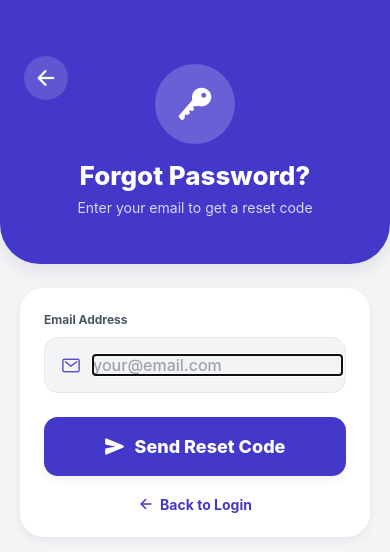
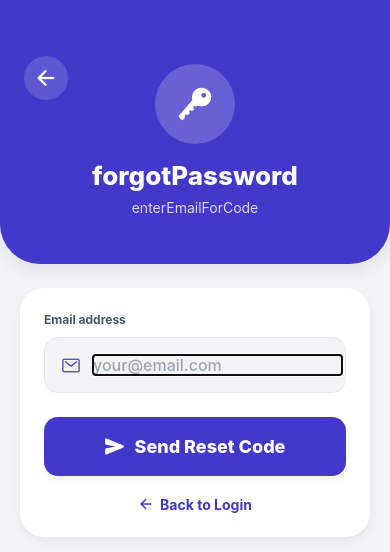
Before and after one commit to Hiwot-tadesse/pocket-money, a React Native app in the folder frontend/: screen /ForgotPassword in a window 390 px wide. Shown: the top 552 px of the page. Built offline with nearby package versions, Linux system fonts and the light colour scheme.

Commit message:
forgetpass

```diff
--- a/frontend/src/screens/auth/ForgotPasswordScreen.js
+++ b/frontend/src/screens/auth/ForgotPasswordScreen.js
@@ -7,8 +7,10 @@ import {
 import { Ionicons } from '@expo/vector-icons';
 import { authAPI } from '../../services/api';
 import { COLORS, SIZES, SHADOWS } from '../../constants/theme';
+import { useLanguage } from '../../context/LanguageContext';
 
 const ForgotPasswordScreen = ({ navigation }) => {
+  const { t } = useLanguage();
   const [email, setEmail] = useState('');
   const [loading, setLoading] = useState(false);
   const [error, setError] = useState('');
@@ -16,7 +18,7 @@ const ForgotPasswordScreen = ({ navigation }) => {
 
   const handleSend = async () => {
     setError('');
-    if (!email.trim()) { setError('Please enter your email address'); return; }
+    if (!email.trim()) { setError(t('enterEmailFirst')); return; }
 
     setLoading(true);
     try {
@@ -36,21 +38,21 @@ const ForgotPasswordScreen = ({ navigation }) => {
           <View style={styles.successIcon}>
             <Ionicons name="lock-open" size={40} color={COLORS.primary} />
           </View>
-          <Text style={styles.successTitle}>Reset Code Generated</Text>
-          <Text style={styles.successSub}>Your 6-digit reset code is:</Text>
+          <Text style={styles.successTitle}>{t('resetCodeGenerated')}</Text>
+          <Text style={styles.successSub}>{t('yourResetCode')}</Text>
           <View style={styles.otpBox}>
             <Text style={styles.otpText}>{otpResult.otp}</Text>
           </View>
-          <Text style={styles.expiryNote}>⏱ Valid for {otpResult.expiresIn}</Text>
+          <Text style={styles.expiryNote}>⏱ {t('validFor', { time: otpResult.expiresIn })}</Text>
           <TouchableOpacity
             style={styles.continueBtn}
             onPress={() => navigation.navigate('ResetPassword', { email: email.trim(), otp: otpResult.otp })}
           >
-            <Text style={styles.continueBtnText}>Continue to Reset Password</Text>
+            <Text style={styles.continueBtnText}>{t('continueToReset')}</Text>
             <Ionicons name="arrow-forward" size={20} color={COLORS.white} />
           </TouchableOpacity>
           <TouchableOpacity onPress={() => navigation.navigate('Login')} style={styles.backLink}>
-            <Text style={styles.backLinkText}>Back to Login</Text>
+            <Text style={styles.backLinkText}>{t('backToLogin')}</Text>
           </TouchableOpacity>
         </View>
       </View>
@@ -69,12 +71,12 @@ const ForgotPasswordScreen = ({ navigation }) => {
           <View style={styles.headerIconWrap}>
             <Ionicons name="key" size={40} color={COLORS.white} />
           </View>
-          <Text style={styles.headerTitle}>Forgot Password?</Text>
-          <Text style={styles.headerSub}>Enter your email to get a reset code</Text>
+          <Text style={styles.headerTitle}>{t('forgotPassword')}</Text>
+          <Text style={styles.headerSub}>{t('enterEmailForCode')}</Text>
         </View>
 
         <View style={styles.formCard}>
-          <Text style={styles.fieldLabel}>Email Address</Text>
+          <Text style={styles.fieldLabel}>{t('emailAddress')}</Text>
           <View style={[styles.inputBox, error && styles.inputBoxError]}>
             <Ionicons name="mail-outline" size={20} color={error ? COLORS.expense : COLORS.primary} style={styles.inputIcon} />
             <TextInput
@@ -100,14 +102,14 @@ const ForgotPasswordScreen = ({ navigation }) => {
               ? <ActivityIndicator color={COLORS.white} />
               : <>
                   <Ionicons name="send" size={20} color={COLORS.white} />
-                  <Text style={styles.submitText}>Send Reset Code</Text>
+                  <Text style={styles.submitText}>{t('sendResetCode')}</Text>
                 </>
             }
           </TouchableOpacity>
 
           <TouchableOpacity onPress={() => navigation.navigate('Login')} style={styles.backLink}>
             <Ionicons name="arrow-back" size={16} color={COLORS.primary} />
-            <Text style={styles.backLinkText}>Back to Login</Text>
+            <Text style={styles.backLinkText}>{t('backToLogin')}</Text>
           </TouchableOpacity>
         </View>
       </ScrollView>
```
